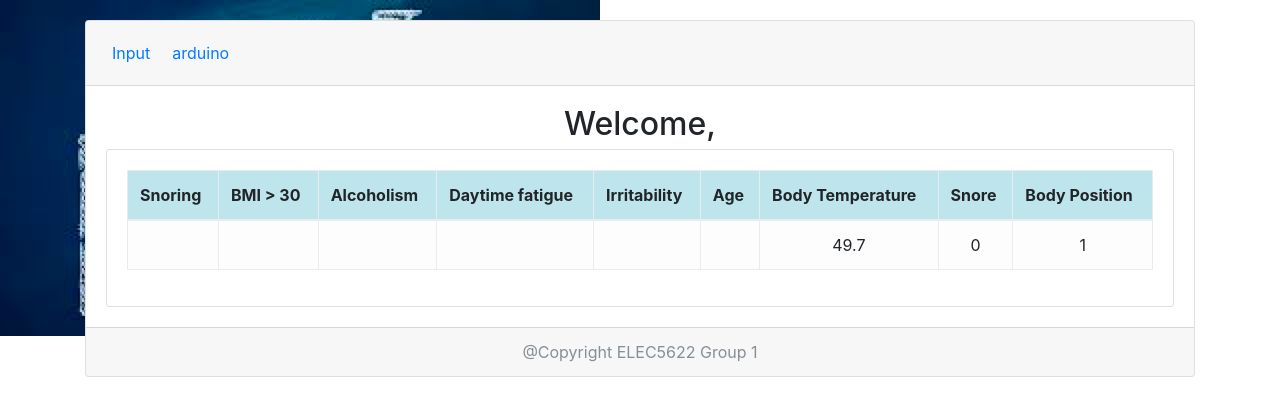
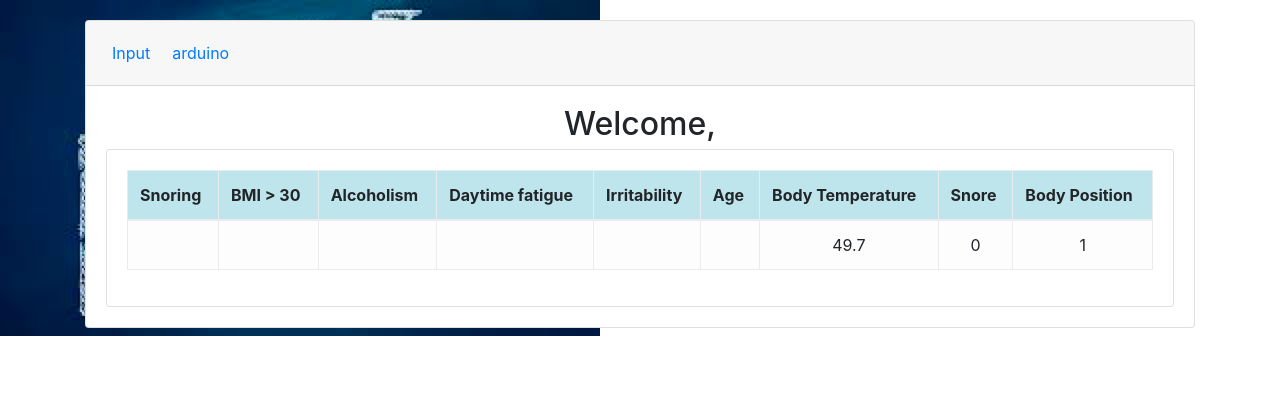
Before and after one commit to weiweiECNU/Arduino, a Django app: template sleepBud/templates/test.html in a window 1280 px wide. Shown: the top 416 px of the page. Run offline with Django 3.2, Linux system fonts and the light colour scheme; the template is opened without the code that fills it: values that come from a table or form of the project are taken from there, others are empty; data comes from the database, SQL or seed files in the repository; parts of the project's set-up code (start-up, migrations or seed data) failed here and were passed over; some libraries are stand-ins or nearby versions.

Commit message:
fix bugs

```diff
--- a/sleepBud/templates/sleep_base.html
+++ b/sleepBud/templates/sleep_base.html
@@ -38,8 +38,6 @@
 				{% block content %}
 				{% endblock %}
 			</div>
-			<div class="card-footer text-muted">
-				@Copyright ELEC5622 Group 1
 			</div>
 		</div>
 	</div>
```
